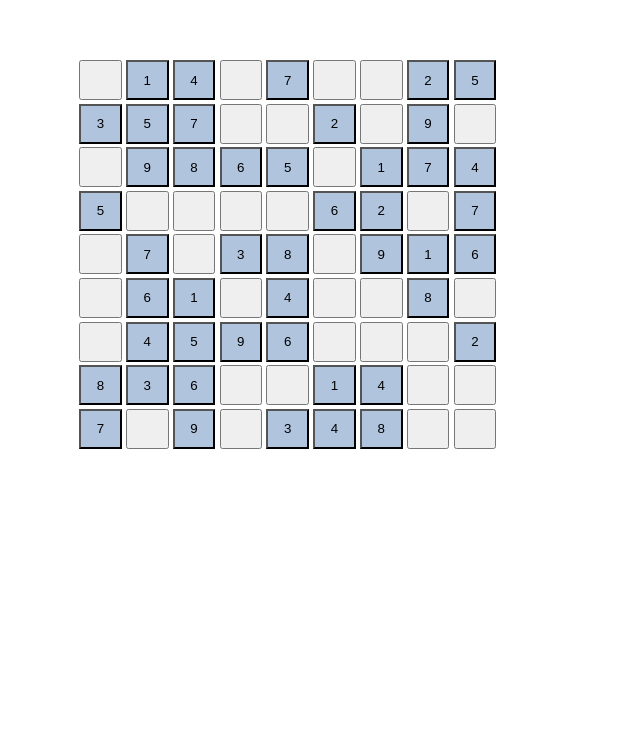
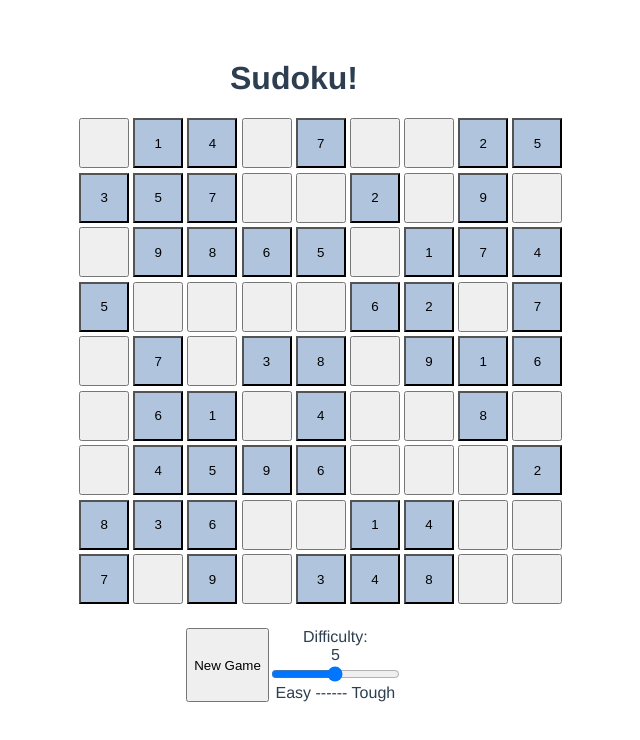
Before and after one commit to jacobdotgarner/vue-js-sudoku, a Vue app: page / in a window 1280 px wide. Shown: the top 740 px of the page, without its empty margins (346-986 px from the left). Built offline with nearby package versions, Linux system fonts and the light colour scheme.

Commit message:
Add Controls

```diff
--- a/package.json
+++ b/package.json
@@ -9,7 +9,8 @@
   },
   "dependencies": {
     "core-js": "^3.6.4",
-    "vue": "^2.6.11"
+    "vue": "^2.6.11",
+    "vue-range-slider": "^0.6.0"
   },
   "devDependencies": {
     "@vue/cli-plugin-babel": "~4.2.0",
--- a/src/App.vue
+++ b/src/App.vue
@@ -2,24 +2,28 @@
   <div id="app">
     <!-- <img alt="Vue logo" src="./assets/logo.png">
     <HelloWorld msg="Welcome to Your Vue.js App"/> -->
+    <h1>Sudoku!</h1>
     <sudoku-grid difficulty=0.4></sudoku-grid>
+    <controls ></controls>
   </div>
 </template>
 
 <script>
 // import HelloWorld from './components/HelloWorld.vue'
 import SudokuGrid from './components/SudokuGrid.vue'
+import Controls from './components/Controls.vue'
 
 export default {
   name: 'App',
   components: {
     // HelloWorld
-    SudokuGrid
+    SudokuGrid,
+    Controls
   }
 }
 </script>
 
-<style>
+<style scoped>
 #app {
   font-family: Avenir, Helvetica, Arial, sans-serif;
   -webkit-font-smoothing: antialiased;
--- /dev/null
+++ b/src/components/Controls.vue
@@ -0,0 +1,42 @@
+<template>
+  <div id="controls">
+    <input type="button" value="New Game" />
+    <div id="difficultyBlock">
+      <label for="difficultyRange">Difficulty: </label><span >{{this.difficulty}}</span>
+      <input
+        type="range"
+        min="1"
+        max="9"
+        v-bind:value="difficulty"
+        class="slider"
+        name="difficultyRange"
+        id="difficultyRange"
+      />
+      <label>Easy ------ Tough</label>
+
+    </div>
+  </div>
+</template>
+
+<script>
+export default {
+    data() {
+        return {
+            difficulty: 5,
+        }
+    }
+};
+</script>
+
+<style scoped>
+#controls {
+  margin-top: 60px;
+  display: flex;
+  justify-content: center;
+}
+
+#difficultyBlock {
+    display: flex;
+    flex-direction: column;
+}
+</style>
--- a/src/components/SudokuGrid.vue
+++ b/src/components/SudokuGrid.vue
@@ -417,9 +417,9 @@ export default {
 
 .sBtn {
   max-width: 100%;
-  min-width: 40px;
+  min-width: 50px;
   max-height: 100%;
-  min-height: 40px;
+  min-height: 50px;
   /* background-color: blue; */
 }
 
```
Also changed, not shown: 1 other file (tests, documents, lock files or other folders).
